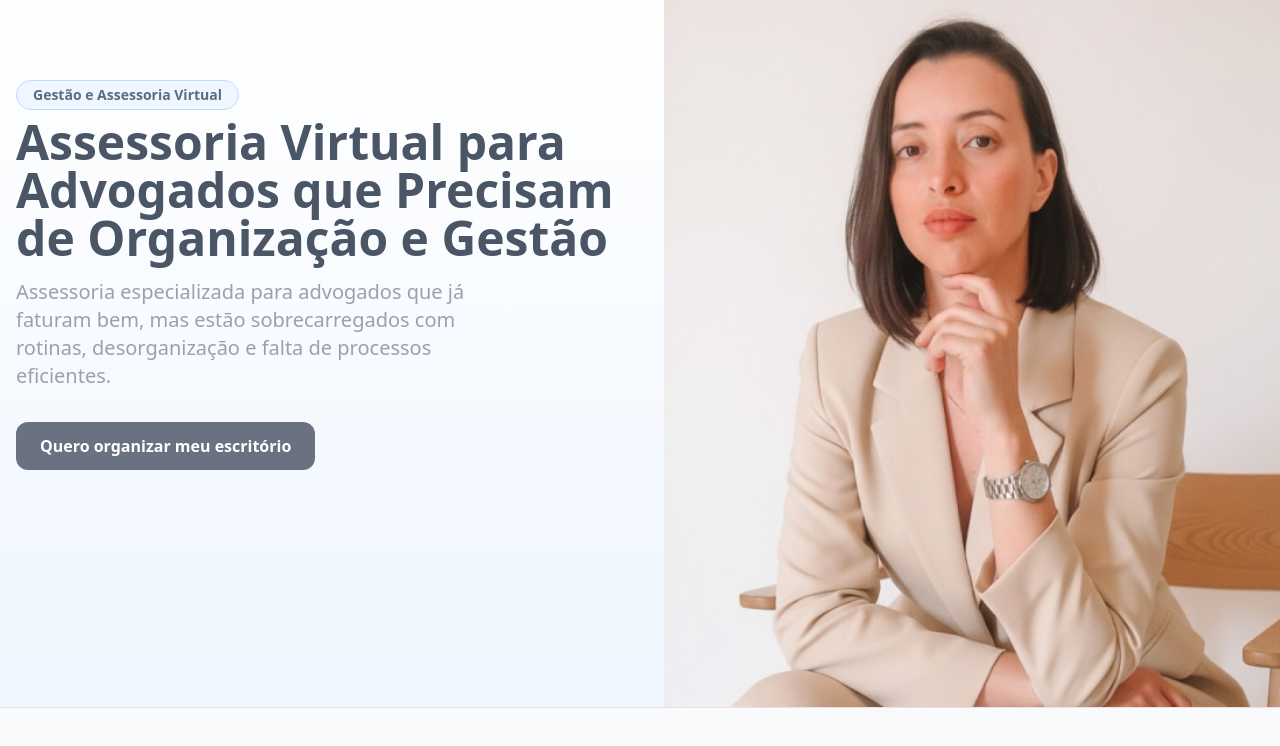
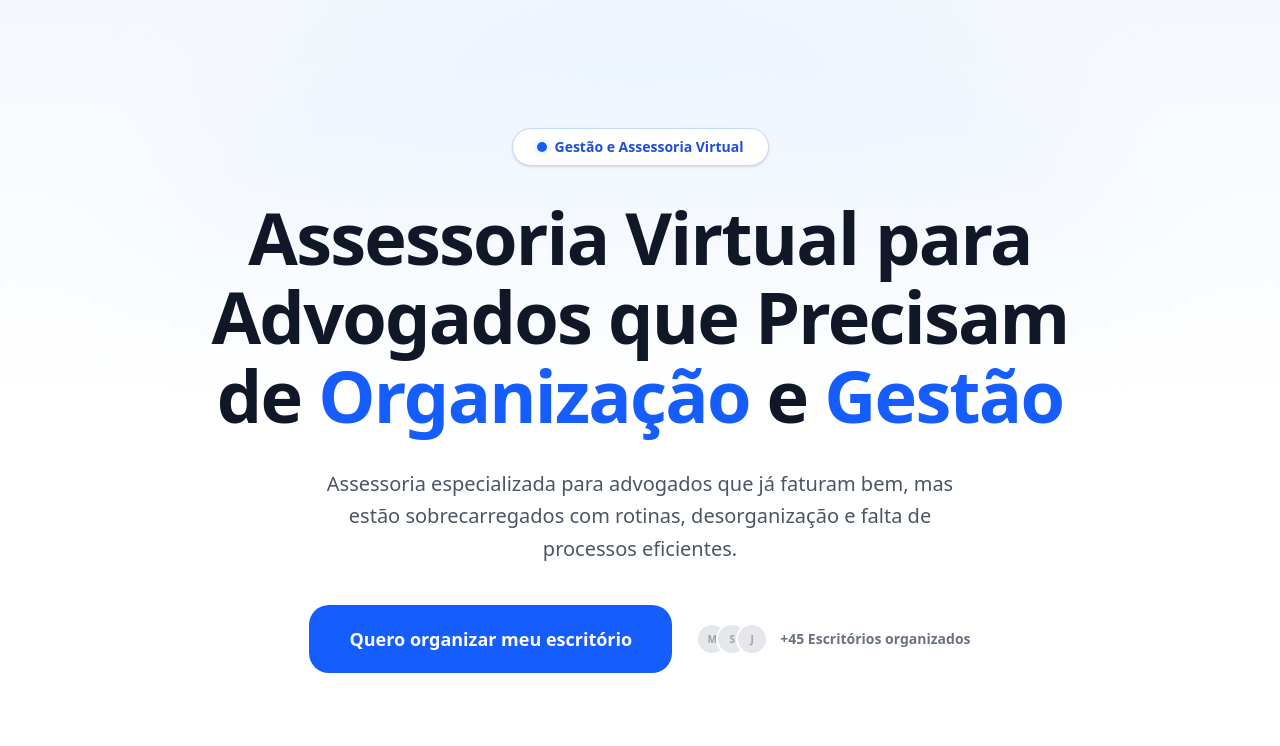
Before and after one commit to rodrigoanastacio/DA_webapp, a Next.js app: page / in a window 1280 px wide. Shown: the top 746 px of the page. Built offline with nearby package versions, Linux system fonts and the light colour scheme.

Commit message:
feat: update hero and agitation components

```diff
--- /dev/null
+++ b/src/components/home/Agitation.tsx
@@ -0,0 +1,92 @@
+import {
+  LucideBarChart3,
+  LucideClock,
+  LucideFileWarning,
+  LucideUsers
+} from 'lucide-react'
+import Image from 'next/image'
+
+export const Agitation = () => {
+  return (
+    <section className="py-24 bg-white border-b border-gray-100">
+      <div className="container mx-auto px-4">
+        <div className="flex flex-col lg:flex-row gap-16 items-center">
+          <div className="w-full lg:w-1/2 relative bg-gray-100 overflow-hidden min-h-[500px] lg:h-auto self-stretch rounded-3xl">
+            <Image
+              src="/assets/gestao-administrativa.jpg"
+              alt="Organização de Escritório"
+              fill
+              className="object-cover"
+            />
+          </div>
+
+          <div className="w-full lg:w-1/2 py-8">
+            <div className="mb-12">
+              <span className="text-blue-600 font-bold tracking-widest text-sm uppercase mb-3 block">
+                Obstáculos ao Sucesso
+              </span>
+              <h2 className="text-4xl font-extrabold text-gray-900 mb-6">
+                O que impede o seu crescimento?
+              </h2>
+              <p className="text-lg text-gray-600 leading-relaxed">
+                Crescer sem estrutura é o caminho mais curto para o esgotamento.
+                Identifique os gargalos que drenam sua energia.
+              </p>
+            </div>
+
+            <div className="grid sm:grid-cols-2 gap-6">
+              <div className="p-6 border border-gray-200 rounded-2xl hover:border-blue-200 hover:shadow-lg transition-all duration-300 bg-white group hover:-translate-y-1">
+                <div className="w-12 h-12 bg-blue-50 rounded-xl flex items-center justify-center text-blue-600 mb-5 group-hover:scale-110 transition-transform">
+                  <LucideFileWarning className="w-6 h-6" />
+                </div>
+                <h3 className="font-bold text-gray-900 text-lg mb-3">
+                  Processos Despadronizados
+                </h3>
+                <p className="text-sm text-gray-500 leading-relaxed">
+                  A falta de fluxos claros gera retrabalho e erros operacionais
+                  constantes que custam caro ao escritório.
+                </p>
+              </div>
+              <div className="p-6 border border-gray-200 rounded-2xl hover:border-blue-200 hover:shadow-lg transition-all duration-300 bg-white group hover:-translate-y-1">
+                <div className="w-12 h-12 bg-blue-50 rounded-xl flex items-center justify-center text-blue-600 mb-5 group-hover:scale-110 transition-transform">
+                  <LucideUsers className="w-6 h-6" />
+                </div>
+                <h3 className="font-bold text-gray-900 text-lg mb-3">
+                  Dificuldade na Delegação
+                </h3>
+                <p className="text-sm text-gray-500 leading-relaxed">
+                  Dependência total para decisões simples do dia a dia, criando
+                  uma rotina que trava sua produtividade.
+                </p>
+              </div>
+              <div className="p-6 border border-gray-200 rounded-2xl hover:border-blue-200 hover:shadow-lg transition-all duration-300 bg-white group hover:-translate-y-1">
+                <div className="w-12 h-12 bg-blue-50 rounded-xl flex items-center justify-center text-blue-600 mb-5 group-hover:scale-110 transition-transform">
+                  <LucideBarChart3 className="w-6 h-6" />
+                </div>
+                <h3 className="font-bold text-gray-900 text-lg mb-3">
+                  Visibilidade Financeira
+                </h3>
+                <p className="text-sm text-gray-500 leading-relaxed">
+                  Incerteza sobre a rentabilidade real de cada área ou contrato.
+                  Você fatura, mas não sabe quanto lucra.
+                </p>
+              </div>
+              <div className="p-6 border border-gray-200 rounded-2xl hover:border-blue-200 hover:shadow-lg transition-all duration-300 bg-white group hover:-translate-y-1">
+                <div className="w-12 h-12 bg-blue-50 rounded-xl flex items-center justify-center text-blue-600 mb-5 group-hover:scale-110 transition-transform">
+                  <LucideClock className="w-6 h-6" />
+                </div>
+                <h3 className="font-bold text-gray-900 text-lg mb-3">
+                  Sobrecarga de Gestão
+                </h3>
+                <p className="text-sm text-gray-500 leading-relaxed">
+                  O tempo gasto com tarefas administrativas impede o foco no que
+                  realmente importa: o olhar estrategico para o seu negócio.
+                </p>
+              </div>
+            </div>
+          </div>
+        </div>
+      </div>
+    </section>
+  )
+}
--- a/src/components/layout/Hero.tsx
+++ b/src/components/layout/Hero.tsx
@@ -1,46 +1,64 @@
-import Image from 'next/image'
 import Link from 'next/link'
 
 export const Hero = () => {
   return (
-    <section className="relative h-full md:h-[708px] bg-gradient-to-b from-white to-blue-50 border-b border-rose-50">
-      <div className="container mx-auto flex flex-col items-center justify-center gap-6 px-4 md:flex-row md:justify-between md:items-start md:h-full">
-        {/* Headline */}
-        <div className="w-full z-10 py-10 md:py-20 md:w-1/2 md:flex-none">
-          <p className="inline-flex items-center px-4 py-1 mb-2 text-sm font-semibold text-blue-300 bg-blue-50 border border-blue-100 rounded-full">
+    <section className="relative py-24 md:py-32 bg-gradient-to-b from-blue-50/50 via-white to-white border-b border-gray-100 overflow-hidden">
+      {/* Background Glows for Vitality */}
+      <div className="absolute top-0 left-1/2 -translate-x-1/2 w-[1000px] h-[600px] bg-blue-100/40 rounded-[100%] blur-3xl -z-10" />
+
+      <div className="container mx-auto px-4 relative z-10">
+        <div className="max-w-4xl mx-auto text-center flex flex-col items-center">
+          {/* Badge */}
+          <div className="inline-flex items-center gap-2 px-6 py-2 mb-8 text-sm font-bold text-blue-700 bg-white border border-blue-100 rounded-full shadow-sm hover:shadow-md transition-shadow cursor-default">
+            <span className="relative flex h-2.5 w-2.5">
+              <span className="animate-ping absolute inline-flex h-full w-full rounded-full bg-blue-400 opacity-75"></span>
+              <span className="relative inline-flex rounded-full h-2.5 w-2.5 bg-blue-600"></span>
+            </span>
             Gestão e Assessoria Virtual
-          </p>
-          <h1 className="mb-4 text-3xl font-extrabold text-gray-600 md:text-4xl lg:text-5xl">
+          </div>
+
+          {/* Headline */}
+          <h1 className="mb-8 text-4xl md:text-6xl lg:text-7xl font-extrabold text-gray-900 tracking-tight leading-[1.1]">
             Assessoria Virtual para Advogados que Precisam de{' '}
-            <strong>Organização</strong> e <strong>Gestão</strong>
+            <span className="text-blue-600 inline-block selection:bg-blue-100">
+              Organização
+            </span>{' '}
+            e{' '}
+            <span className="text-blue-600 inline-block selection:bg-blue-100">
+              Gestão
+            </span>
           </h1>
-          <p className="mb-8 text-lg text-gray-400 md:text-xl max-w-lg">
+
+          {/* Subtitle */}
+          <p className="mb-10 text-xl text-gray-600 max-w-2xl leading-relaxed">
             Assessoria especializada para advogados que já faturam bem, mas
             estão sobrecarregados com rotinas, desorganização e falta de
             processos eficientes.
           </p>
 
-          <div className="flex gap-4">
+          {/* CTA Group */}
+          <div className="flex flex-col sm:flex-row items-center gap-6">
             <Link
               href="/diagnostico-de-gestao"
-              className="inline-flex items-center justify-center px-6 py-3 text-base font-bold text-white transition-colors duration-200 bg-gray-500 rounded-lg hover:bg-gray-700 focus:outline-none focus:ring-2 focus:ring-blue-500 focus:ring-offset-2"
+              className="inline-flex items-center justify-center px-10 py-5 text-lg font-bold text-white transition-all duration-300 bg-blue-600 rounded-2xl hover:bg-blue-700 hover:shadow-xl hover:shadow-blue-200 hover:-translate-y-1 focus:outline-none focus:ring-2 focus:ring-blue-600 focus:ring-offset-2"
             >
               Quero organizar meu escritório
             </Link>
-          </div>
-        </div>
 
-        {/* Image */}
-        <div className="w-full h-full z-10 flex justify-center items-end md:w-1/2 md:flex-none relative">
-          <div className="relative w-full max-w-[338px] md:max-w-none md:h-full">
-            <Image
-              src="/assets/dayane-anastacio-gestao-e-assistencia-remota.jpg"
-              alt="Dayane Anastacio"
-              fill
-              className="object-cover object-center"
-              priority
-              sizes="(max-width: 768px) 100vw, 50vw"
-            />
+            <div className="flex items-center gap-3 text-sm font-semibold text-gray-500">
+              <div className="flex -space-x-3">
+                {[1, 2, 3].map((i) => (
+                  <div
+                    key={i}
+                    className="w-8 h-8 rounded-full border-2 border-white bg-gray-200 flex items-center justify-center text-[10px] font-bold text-gray-400"
+                  >
+                    {/* Placeholder avatars */}
+                    {i === 1 ? 'M' : i === 2 ? 'S' : 'J'}
+                  </div>
+                ))}
+              </div>
+              <span>+45 Escritórios organizados</span>
+            </div>
           </div>
         </div>
       </div>
```
Also changed, not shown: public/assets/gestao-administrativa.jpg (added).
